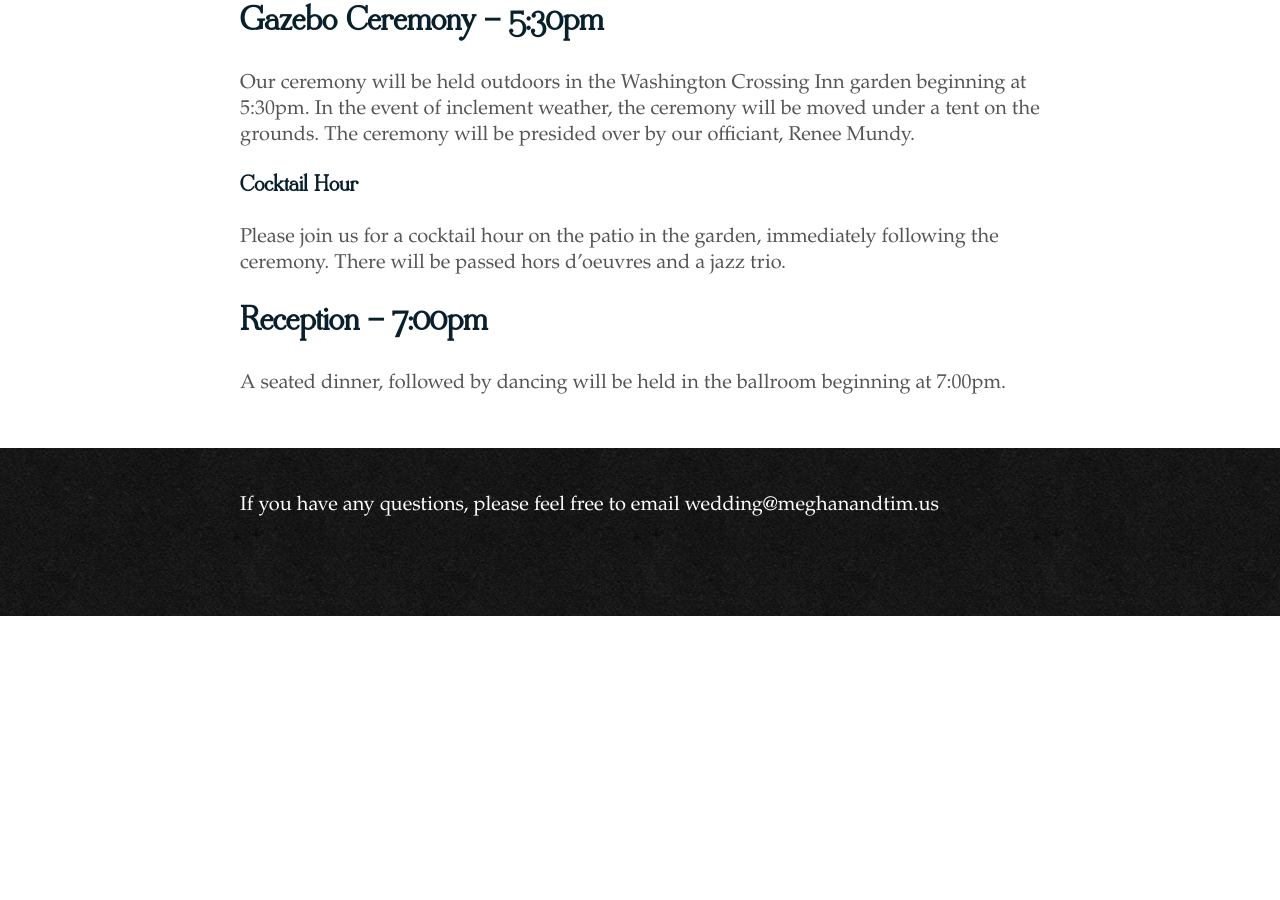
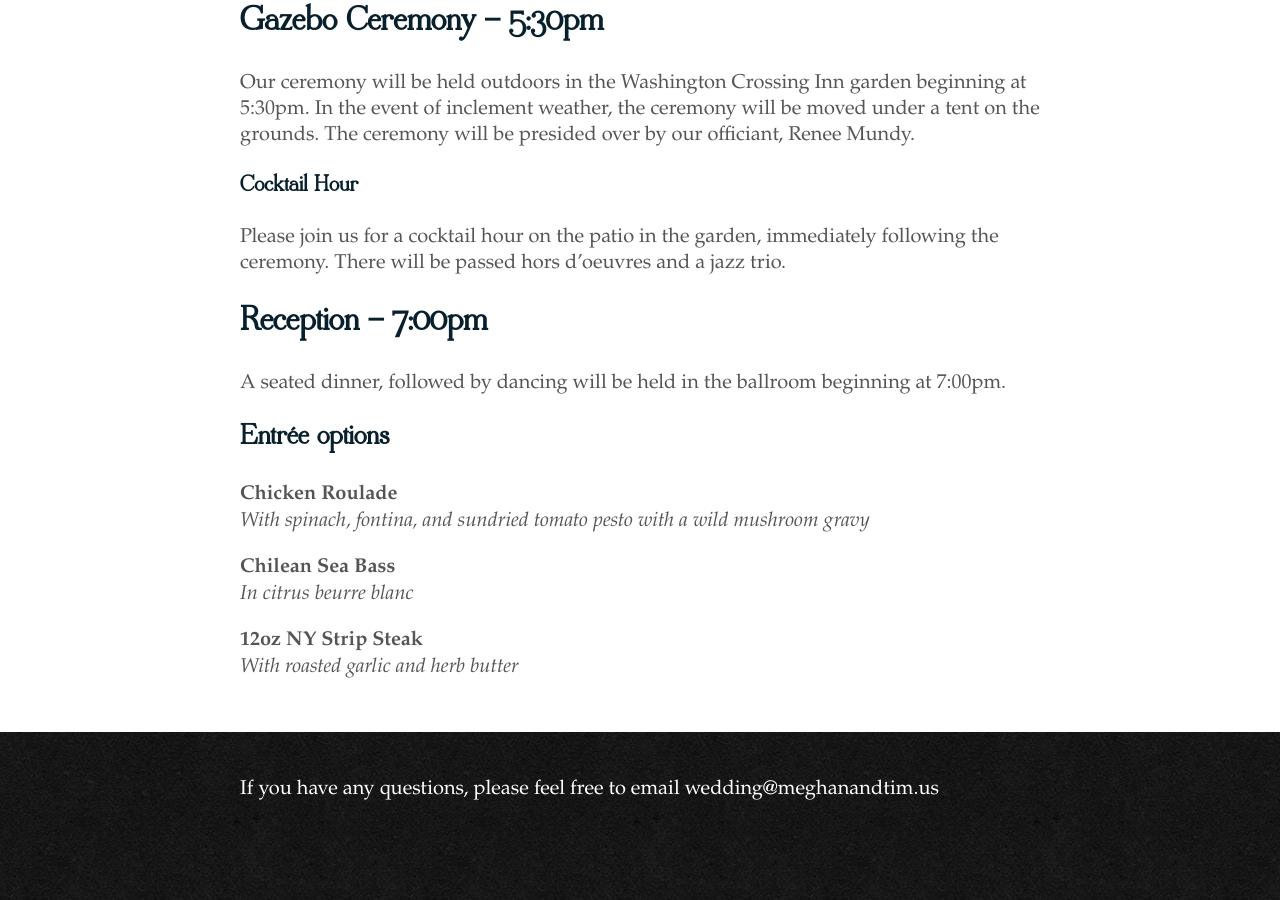
Before and after one commit to timplunkett/meghanandtim.us, a Jekyll site: the page built from ceremony-reception/index.md, in a window 1280 px wide and 900 px high, scrolled down 1197 px. Built offline with Jekyll 4.4.1, drawn with Linux system fonts in a browser that asks for light colours; before the commit the page ends 1813 px from its top, so only the background shows below that.

Commit message:
Add entree options.

```diff
--- a/ceremony-reception/index.md
+++ b/ceremony-reception/index.md
@@ -28,3 +28,14 @@ There will be passed hors d'oeuvres and a jazz trio.
 
 ### Reception - 7:00pm
 A seated dinner, followed by dancing will be held in the ballroom beginning at 7:00pm.
+
+#### Entrée options
+
+**Chicken Roulade**
+*With spinach, fontina, and sundried tomato pesto with a wild mushroom gravy*
+
+**Chilean Sea Bass**
+*In citrus beurre blanc*
+
+**12oz NY Strip Steak**
+*With roasted garlic and herb butter*
```
